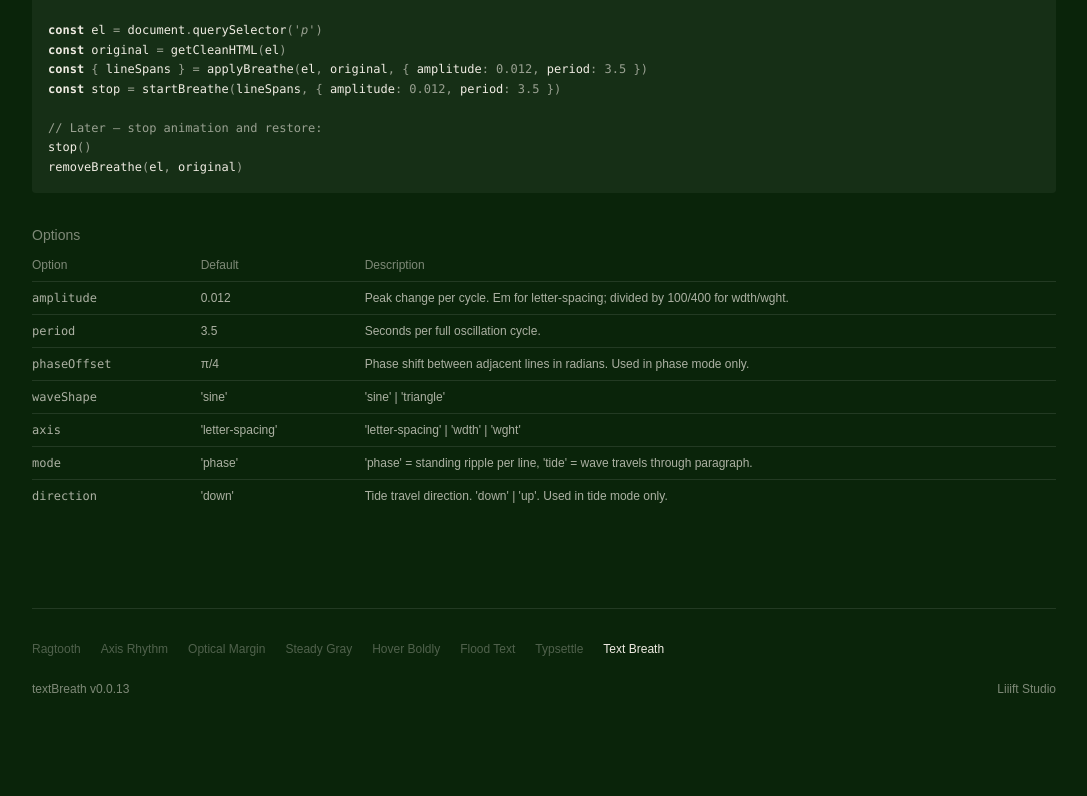
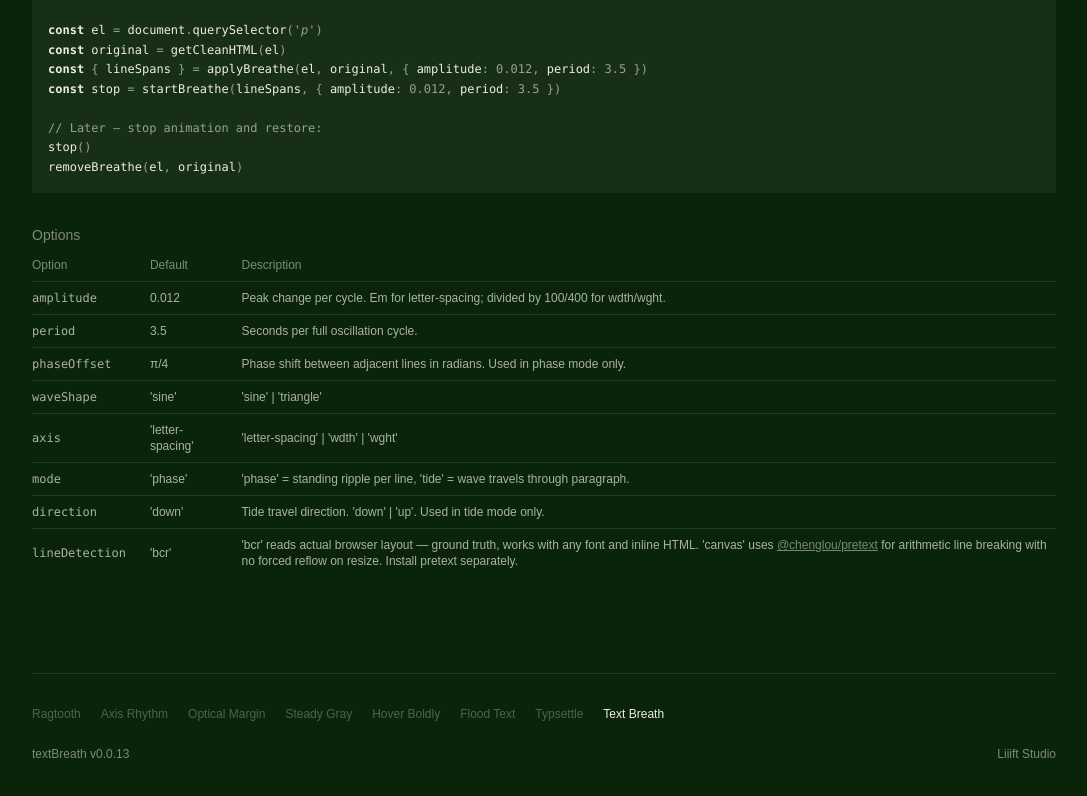
Before and after one commit to Liiift-Studio/TextBreath, a Next.js app in the folder site/: page / in a window 1280 px wide. Shown: the part 1937-2733 px from the top of the page, without its empty margins (96-1183 px from the left). Built offline with nearby package versions, Linux system fonts and the light colour scheme.

Commit message:
Document lineDetection option in options table

```diff
--- a/site/src/app/page.tsx
+++ b/site/src/app/page.tsx
@@ -98,6 +98,7 @@
 								<tr className="border-t border-white/10 hover:bg-white/5 transition-colors"><td className="py-2 pr-6 font-mono">axis</td><td className="py-2 pr-6">&apos;letter-spacing&apos;</td><td className="py-2">&apos;letter-spacing&apos; | &apos;wdth&apos; | &apos;wght&apos;</td></tr>
 								<tr className="border-t border-white/10 hover:bg-white/5 transition-colors"><td className="py-2 pr-6 font-mono">mode</td><td className="py-2 pr-6">&apos;phase&apos;</td><td className="py-2">&apos;phase&apos; = standing ripple per line, &apos;tide&apos; = wave travels through paragraph.</td></tr>
 								<tr className="border-t border-white/10 hover:bg-white/5 transition-colors"><td className="py-2 pr-6 font-mono">direction</td><td className="py-2 pr-6">&apos;down&apos;</td><td className="py-2">Tide travel direction. &apos;down&apos; | &apos;up&apos;. Used in tide mode only.</td></tr>
+								<tr className="border-t border-white/10 hover:bg-white/5 transition-colors"><td className="py-2 pr-6 font-mono">lineDetection</td><td className="py-2 pr-6">&apos;bcr&apos;</td><td className="py-2">&apos;bcr&apos; reads actual browser layout — ground truth, works with any font and inline HTML. &apos;canvas&apos; uses <a href="https://github.com/chenglou/pretext" className="underline opacity-70">@chenglou/pretext</a> for arithmetic line breaking with no forced reflow on resize. Install pretext separately.</td></tr>
 							</tbody>
 						</table>
 					</div>
```
